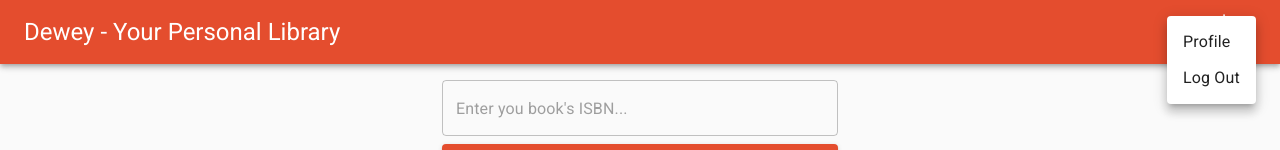
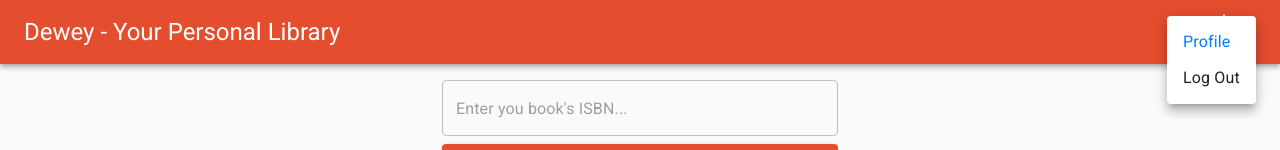
Before and after one commit to usrs/Dewey, a React (Create React App) app in the folder client/: page /Homepage in a window 1280 px wide. Both pictures are taken after a click on the button "account of current user". Shown: the top 150 px of the page. Built offline with nearby package versions, Linux system fonts and the light colour scheme; no server answers.

Commit message:
Navbar almost rendering, bookself in the works

```diff
--- a/client/src/App.js
+++ b/client/src/App.js
@@ -186,14 +186,14 @@ const App = () => {
   })
 
   // to render user's book cards on load
-  // bookShelfState.useEffect(() => {
-  //   axios.get('/api/bookshelf')
-  //     .then(({ data }) => {
-  //       console.log(data)
-  //       setBookShelfState({ ...bookShelfState, bookShelfState: data })
-  //     })
-  //     .catch(err => console.error(err))
-  // }, [])
+  useEffect(() => {
+    axios.get('/api/bookshelf')
+      .then(({ data }) => {
+        console.log(data)
+        setBookShelfState({ ...bookShelfState, bookShelfState: data })
+      })
+      .catch(err => console.error(err))
+  }, [])
 
   return(
     <Router>
--- a/client/src/components/BookShelf/BookShelf.js
+++ b/client/src/components/BookShelf/BookShelf.js
@@ -1,4 +1,4 @@
-import React, { useContext } from 'react'
+import React, { useContext, useEffect } from 'react'
 import BookShelfContext from '../../utils/BookShelfContext'
 import axios from 'axios'
 // material-ui elements
@@ -44,12 +44,14 @@ const BookShelf = () => {
 
   const {
     books,
-    useEffect
   } = useContext(BookShelfContext)
 
   // when page loads want to get all cards
   useEffect(() => {
-    axios.get('/api/bookshelf')
+    axios.get('/api/bookshelf', {
+      headers: {
+        'Authorization': `Bearer ${localStorage.getItem('id')}`
+      }})
       .then(({ data }) => {
         console.log(data)
         //if all data from cards appears above, should be able to setState to build cards from db
--- a/client/src/components/Navbar/Navbar.js
+++ b/client/src/components/Navbar/Navbar.js
@@ -1,5 +1,12 @@
 import React from 'react'
 import UserDash from '../../pages/UserDash'
+import {
+  BrowserRouter as Router,
+  Switch,
+  Route,
+  Redirect,
+  Link
+} from 'react-router-dom'
 
 import { makeStyles } from '@material-ui/core/styles'
 import AppBar from '@material-ui/core/AppBar'
@@ -86,8 +93,14 @@ function Navbar() {
                 open={open}
                 onClose={handleClose}
               >
-                <MenuItem to='/UserDashboard' onClick={handleClose}>Profile</MenuItem>
-                <MenuItem to='/' onClick={handleClose}>Log Out</MenuItem>
+                <Router>
+                  <Link to='/UserDash'>
+                    <MenuItem onClick={handleClose}>Profile</MenuItem>
+                  </Link>
+
+                  <MenuItem to='/' onClick={handleClose}>Log Out</MenuItem>
+                </Router>
+
               </Menu>
             </div>
           )}
```
